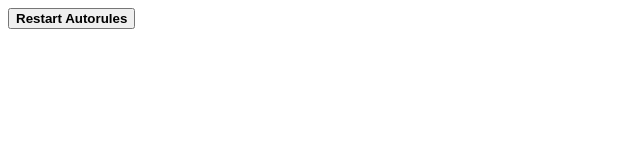
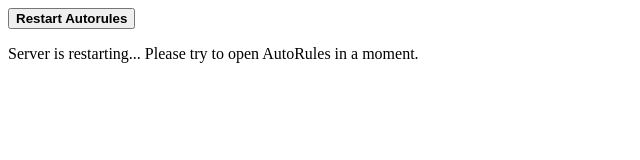
Before and after one commit to merns143/cloud-automation, a website: page public/server-08923452345234.html in a window 1280 px wide. Both pictures are taken after a click on the button "Restart Autorules". Shown: the whole page, without its empty margins (0-640 px from the left). Drawn offline with nearby package versions, Linux system fonts and the light colour scheme; no server answers.

Commit message:
Server restarting prompt

```diff
--- a/public/server-08923452345234.html
+++ b/public/server-08923452345234.html
@@ -20,6 +20,11 @@
                     $("#msg").show()
                 }
             });
+
+            setTimeout(() => {
+                $("#msg").show()
+            }, 1500);
+            console.log("restarted")
         }
     </script>
 </body>
```
